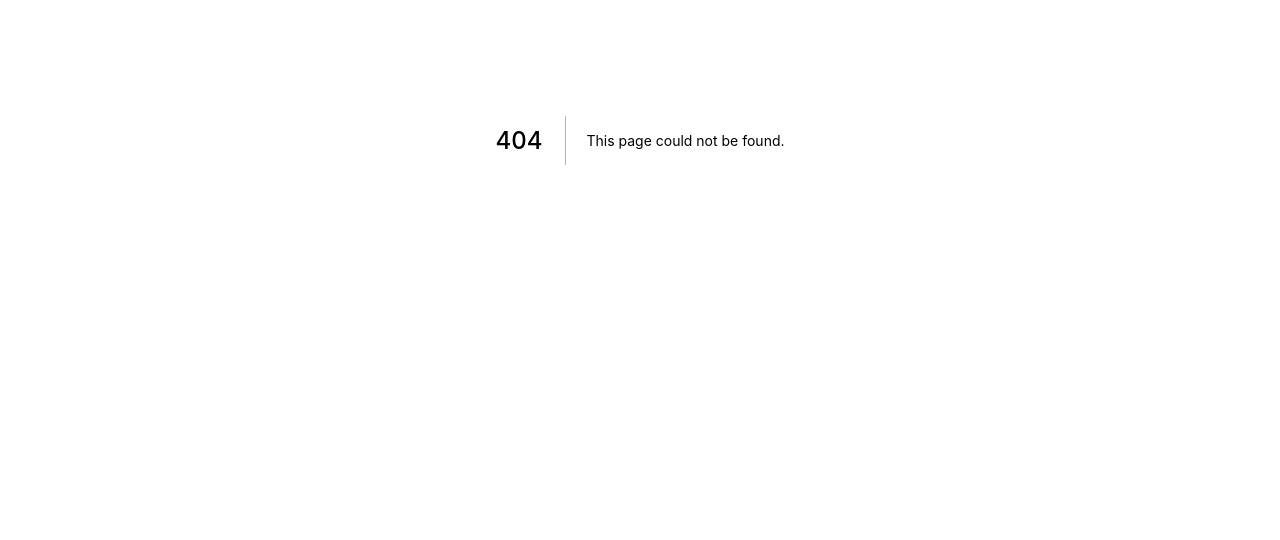
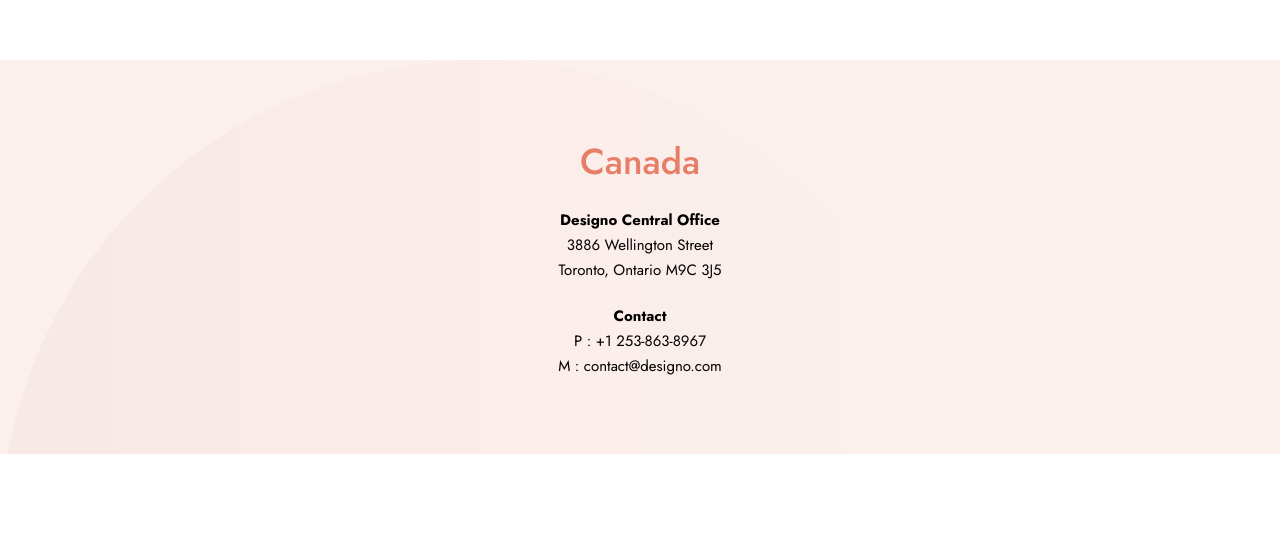
Before and after one commit to lesleyVanDelft/designo, a Next.js app: page /locations/LocationSection in a window 1280 px wide. Before the commit this address had no page. Shown: the part 260-800 px from the top of the page. Built offline with nearby package versions, Linux system fonts and the light colour scheme.

Commit message:
add locations page, images need to be replaced with real map

```diff
--- /dev/null
+++ b/pages/locations/LocationCard.js
@@ -0,0 +1,36 @@
+import Image from 'next/future/image';
+import styles from '../../styles/sass/components/LocationCard.module.scss';
+
+const LocationCard = ({ data }) => {
+	return (
+		<div className={styles.LocationCard}>
+			<div>
+				<figure className={styles.LocationCard__image}>
+					<Image
+						src={data.mapImageLarge}
+						alt={'image of a map'}
+						layout="raw"
+						width={375}
+						height={320}
+					/>
+				</figure>
+			</div>
+			<div className={styles.LocationCard__info}>
+				<h2>{data.name}</h2>
+				<ul>
+					<li>{data.address.name}</li>
+					<li>{data.address.street}</li>
+					<li>{data.address.location}</li>
+				</ul>
+
+				<ul>
+					<li>Contact</li>
+					<li>{data.contact.phone}</li>
+					<li>{data.contact.email}</li>
+				</ul>
+			</div>
+		</div>
+	);
+};
+
+export default LocationCard;
--- /dev/null
+++ b/pages/locations/LocationSection.js
@@ -0,0 +1,15 @@
+import { locations } from '../../public/cardData';
+import LocationCard from './LocationCard';
+import styles from '../../styles/sass/components/LocationSection.module.scss';
+
+const LocationSection = () => {
+	return (
+		<section className={styles.LocationSection}>
+			{locations.map((el, i) => {
+				return <LocationCard key={i} data={el} />;
+			})}
+		</section>
+	);
+};
+
+export default LocationSection;
--- a/public/cardData.js
+++ b/public/cardData.js
@@ -98,14 +98,47 @@
 	{
 		name: 'Canada',
 		image: '/assets/shared/desktop/illustration-canada.svg',
+		mapImageSmall: '/assets/locations/tablet/image-map-canada.png',
+		mapImageLarge: '/assets/locations/desktop/image-map-canada.png',
+		address: {
+			name: 'Designo Central Office',
+			street: '3886 Wellington Street',
+			location: 'Toronto, Ontario M9C 3J5',
+		},
+		contact: {
+			phone: 'P : +1 253-863-8967',
+			email: 'M : contact@designo.com',
+		},
 	},
 	{
 		name: 'Australia',
 		image: '/assets/shared/desktop/illustration-australia.svg',
+		mapImageSmall: '/assets/locations/tablet/image-map-australia.png',
+		mapImageLarge: '/assets/locations/desktop/image-map-australia.png',
+		address: {
+			name: 'Designo AU Office',
+			street: '19 Balonne Street',
+			location: 'New South Wales 2443',
+		},
+		contact: {
+			phone: 'P : (02) 6720 9092',
+			email: 'M : contact@designo.au',
+		},
 	},
 	{
 		name: 'United Kingdom',
 		image: '/assets/shared/desktop/illustration-united-kingdom.svg',
+		mapImageSmall: '/assets/locations/tablet/image-map-uk.png',
+		mapImageLarge: '/assets/locations/desktop/image-map-united-kingdom.png',
+		address: {
+			name: 'Designo UK Office',
+			street: '13 Colorado Way',
+			location: 'South London SA8 9GA',
+		},
+		contact: {
+			phone: 'P : 078 3115 1400',
+			email: 'M : contact@designo.uk',
+		},
 	},
 ];
 
--- /dev/null
+++ b/styles/sass/components/LocationCard.module.scss
@@ -0,0 +1,60 @@
+$peach: hsl(11, 73%, 66%);
+
+.LocationCard {
+	width: 100%;
+	&__image {
+		width: 100%;
+		height: 20rem;
+
+		img {
+			width: 100%;
+			height: 100%;
+			object-fit: cover;
+		}
+	}
+
+	&__info {
+		height: 24.625rem;
+		width: 100%;
+		display: flex;
+		padding: 65px 0;
+		flex-direction: column;
+		align-items: center;
+		justify-content: space-around;
+		background-color: lighten($color: $peach, $amount: 30%);
+		position: relative;
+		z-index: 45;
+		overflow: hidden;
+
+		&::before {
+			content: '';
+			position: absolute;
+			width: 100%;
+			height: 100%;
+			top: 0;
+			left: 0;
+			background-image: url('../../../public/assets/shared/desktop/bg-pattern-three-circles.svg');
+			background-repeat: no-repeat;
+			background-size: 150%;
+			z-index: 44;
+		}
+		h2 {
+			color: $peach;
+			font-weight: 500;
+			font-size: 36px;
+		}
+
+		ul {
+			display: flex;
+			flex-direction: column;
+			align-items: center;
+			line-height: 25px;
+			li {
+				font-size: 15px;
+				&:first-of-type {
+					font-weight: 700;
+				}
+			}
+		}
+	}
+}
--- /dev/null
+++ b/styles/sass/components/LocationSection.module.scss
@@ -0,0 +1,4 @@
+.LocationSection {
+	width: 100%;
+	padding-bottom: 18.075rem;
+}
```
Also changed, not shown: pages/locations/index.js (added, +16 -0 lines).
